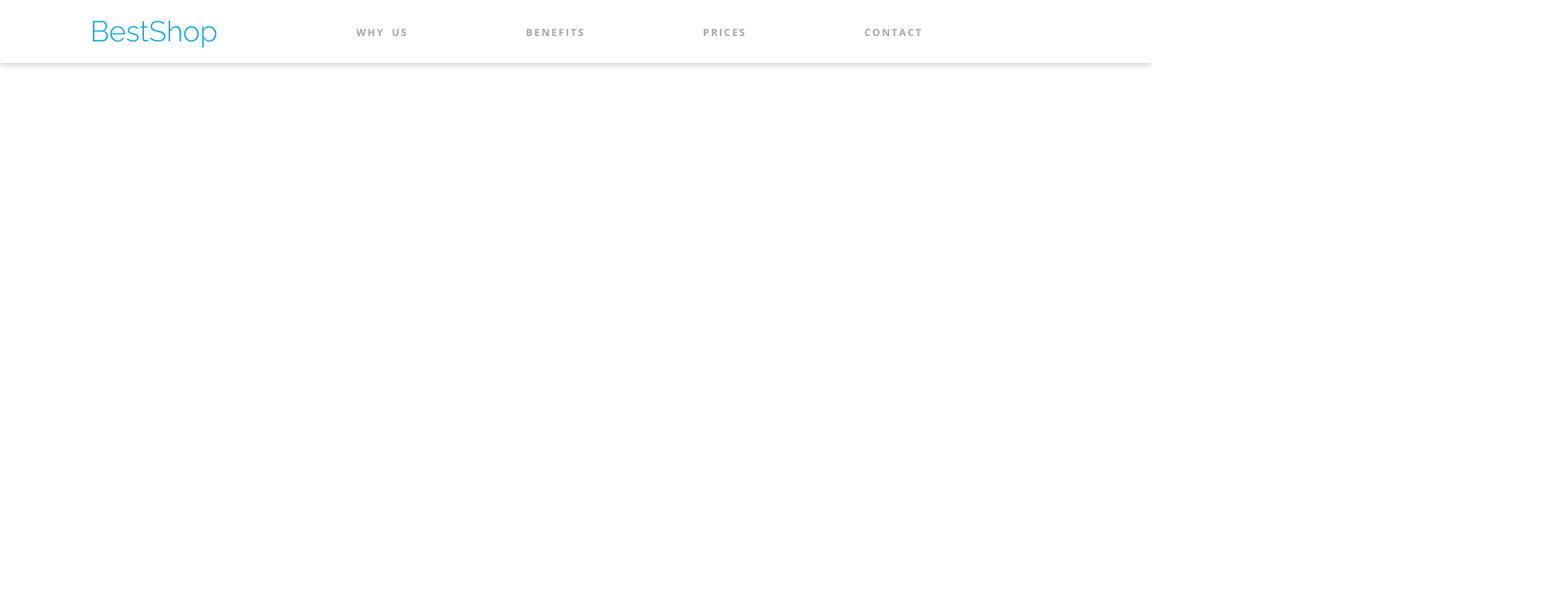
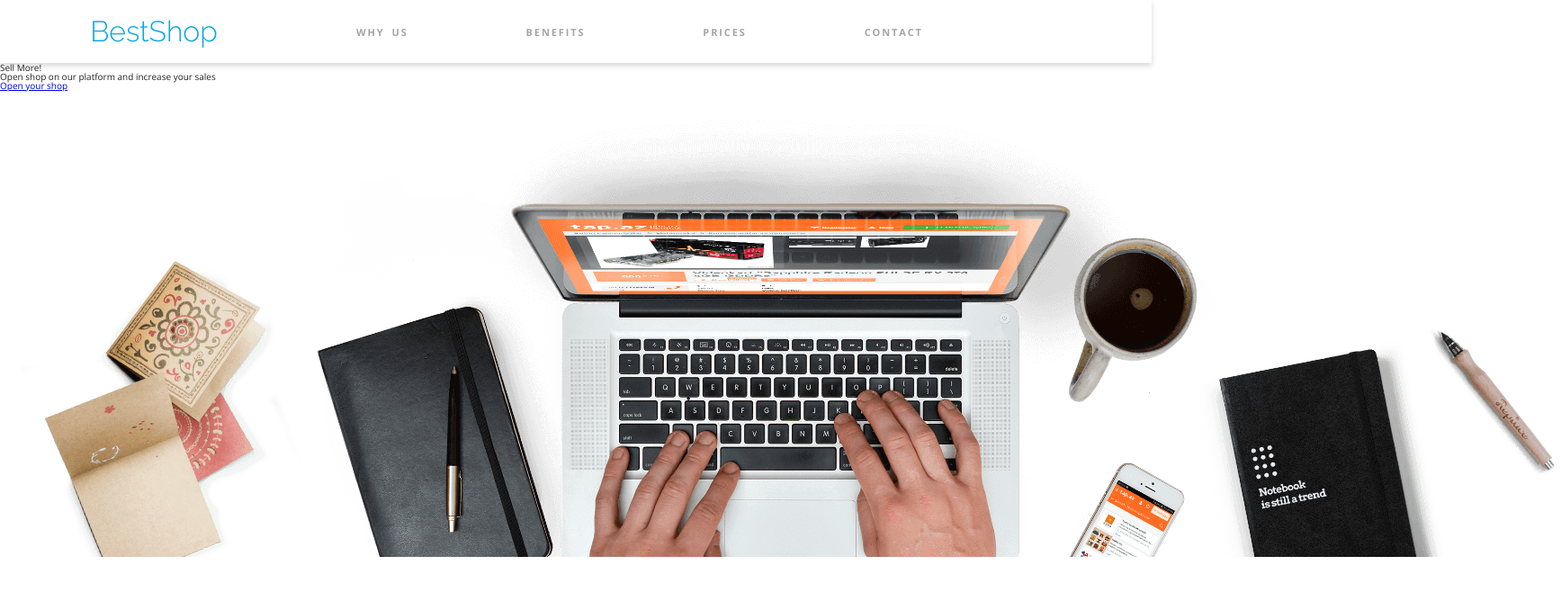
Before and after one commit to klaudiakruba/Warsztat_1_Layout, a plain HTML site: page index.html in a window 1280 px wide. Shown: the whole page at 90% size, 1735 px wide, since content can reach past the window. Drawn offline with nearby package versions, Linux system fonts and the light colour scheme; a web font is replaced by a local one.

Commit message:
Utworzenie html do sekcji pierwszej

```diff
--- a/index.html
+++ b/index.html
@@ -20,7 +20,7 @@
 <body>
 <section class="first-section">
     <header class="first-section-header container">
-        <a href="#" class="logo">BestShop</a>
+        <a href="#" class="logo headers ">BestShop</a>
         <nav class="first-section-nav">
             <ul class="header-menu">
                 <li class="nav-element">
@@ -38,4 +38,12 @@
             </ul>
         </nav>
     </header>
+</section>
+<section class="main-section">
+    <h1 class="main-header headers">Sell More!</h1>
+    <p class="content-text">Open shop on our platform and increase your sales</p>
+    <a href="#" class="first-section-btn btn content-text">Open your shop</a>
+    <img src="assets/Background.png" alt="table with laptop,note and cup of coffee" class="photo-img">
+</section>
 </body>
+</html>
```
